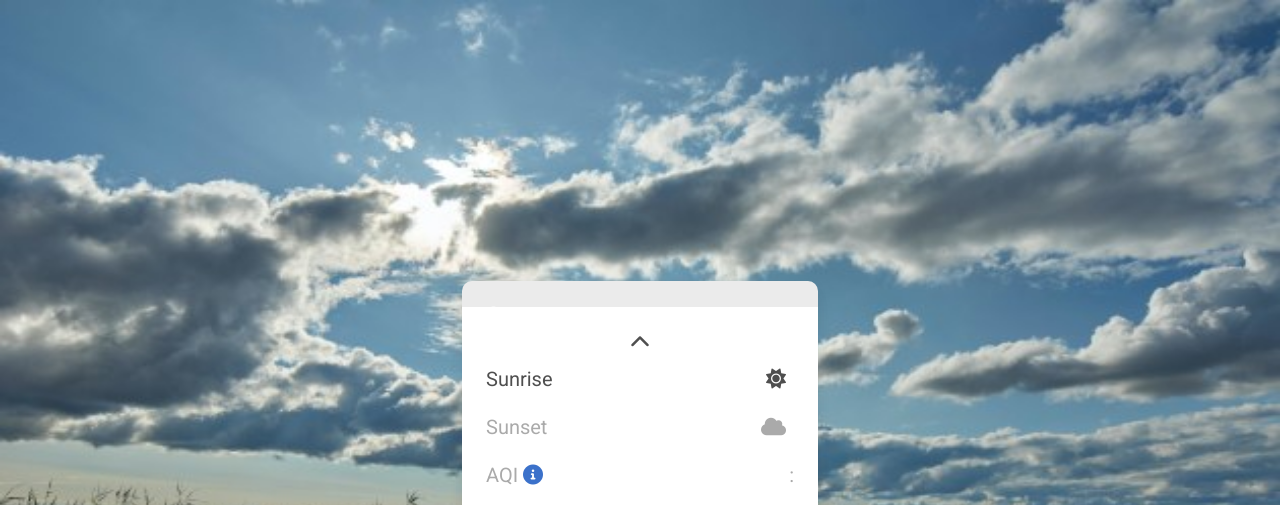
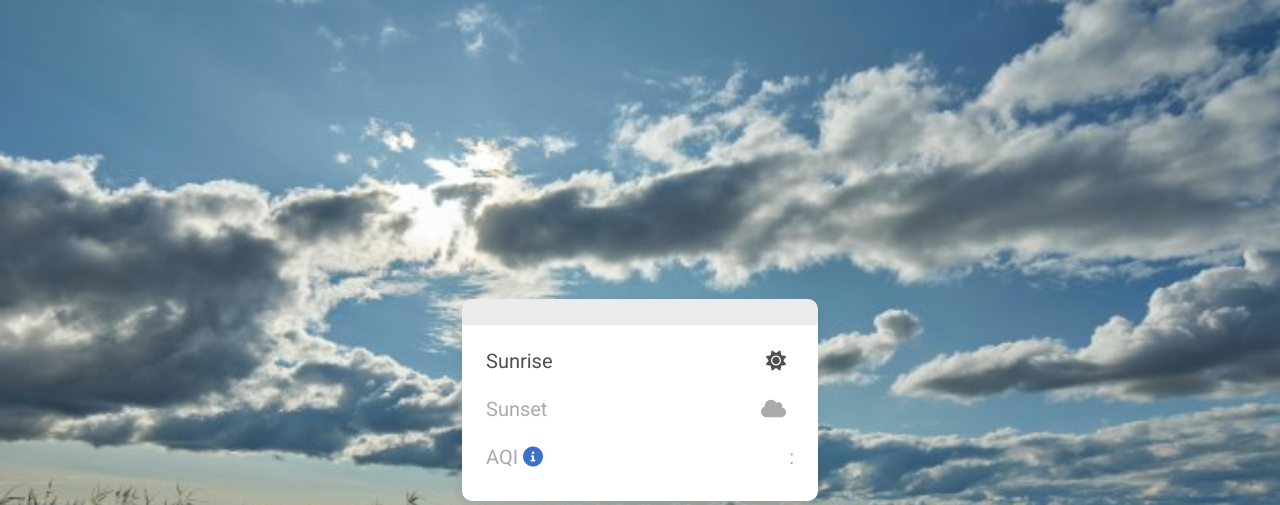
Before and after one commit to mahi028/weather, a Flask app: template templates/index.html in a window 1280 px wide. Shown: the top 505 px of the page. Run offline with Flask 3, Linux system fonts and the light colour scheme; the template is opened without the code that fills it, so the values that code supplies are empty.

Commit message:
removed an arrow icon form template

```diff
--- a/templates/index.html
+++ b/templates/index.html
@@ -42,7 +42,6 @@
                   </div>
                 </div>
                 <div class="card-body p-4 text-center">
-                  <a href="#!" class="text-body"><i class="fas fa-chevron-up fa-lg mb-4"></i></a>
                   <div class="d-flex justify-content-between mb-3">
                     <p class="h5 fw-normal">Sunrise</p>
                     <p class="h5 fw-normal"><i class="fas fa-sun pe-2"></i>{{data['days'][0]['sunrise']}}</p>
```
